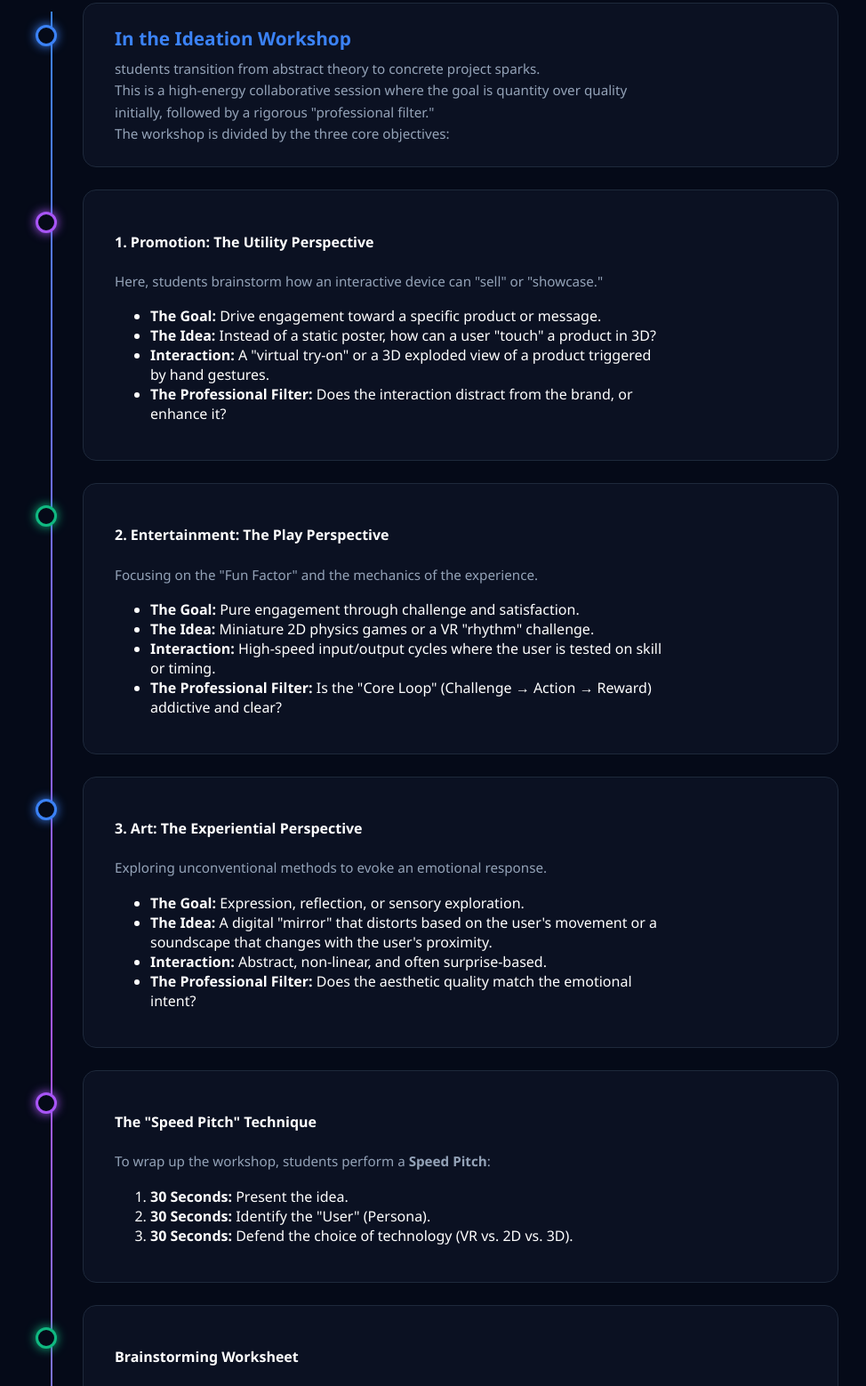
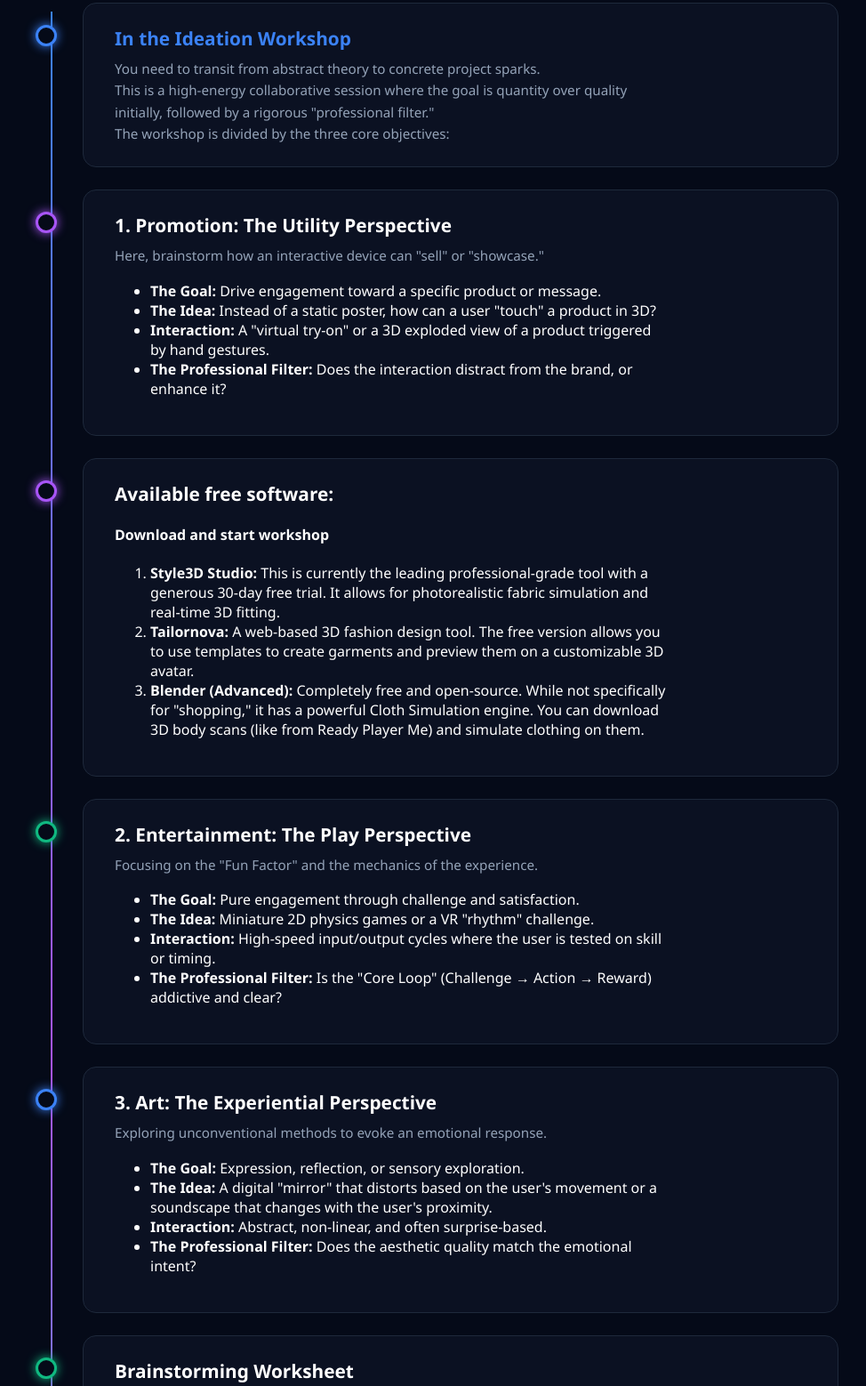
Before and after one commit to lolymagdy2006-boop/Designing-an-Interactive-Device, a plain HTML site: page Lecture 2 Designing an interactive device.html in a window 1280 px wide. Shown: the part 373-1931 px from the top of the page at 89% size, without its empty margins (147-1121 px from the left). Drawn offline with Linux system fonts and the light colour scheme; a script that the page names is missing.

Commit message:
Update Lecture 2 Designing an interactive device.html

```diff
--- a/Lecture 2 Designing an interactive device.html
+++ b/Lecture 2 Designing an interactive device.html
@@ -89,7 +89,7 @@
                 <div class="card">
                     <div class="content-area">
                         <h3 class="html-title"><b>In the Ideation Workshop</b></h3>
-                        <p>students transition from abstract theory to concrete project sparks.</p>
+                        <p>You need to transit from abstract theory to concrete project sparks.</p>
                         <p>This is a high-energy collaborative session where the goal is quantity over quality initially, followed by a rigorous "professional filter."</p>
                         <p>The workshop is divided by the three core objectives:</p>
                     </div>
@@ -100,8 +100,8 @@
                 <div class="indicator purple-glow"></div>
                 <div class="card">
                     <div class="content-area">
-                        <h4><b>1. Promotion: The Utility Perspective</b></h4>
-                        <p>Here, students brainstorm how an interactive device can "sell" or "showcase."</p>
+                        <h3><b>1. Promotion: The Utility Perspective</b></h3>
+                        <p>Here, brainstorm how an interactive device can "sell" or "showcase."</p>
                         <ul>
                             <li><b>The Goal:</b> Drive engagement toward a specific product or message.</li>
                             <li><b>The Idea:</b> Instead of a static poster, how can a user "touch" a product in 3D?</li>
@@ -112,11 +112,28 @@
                 </div>
             </div>
 
+
+            <div class="lesson-item">
+                <div class="indicator purple-glow"></div>
+                <div class="card">
+                    <div class="content-area">
+                        <h3><b>Available free software:</b></h3>
+                        <h4><b>Download and start workshop</b></h4>
+                        <ol>
+                            <li><b>Style3D Studio:</b> This is currently the leading professional-grade tool with a generous 30-day free trial. It allows for photorealistic fabric simulation and real-time 3D fitting.</li>
+                            <li><b>Tailornova:</b> A web-based 3D fashion design tool. The free version allows you to use templates to create garments and preview them on a customizable 3D avatar. </li>
+                            <li><b>Blender (Advanced):</b> Completely free and open-source. While not specifically for "shopping," it has a powerful Cloth Simulation engine. You can download 3D body scans (like from Ready Player Me) and simulate clothing on them.  </li>
+                        </ol>
+                    </div>
+                </div>
+            </div>
+
+
             <div class="lesson-item">
                 <div class="indicator green-glow"></div>
                 <div class="card">
                     <div class="content-area">
-                        <h4><b>2. Entertainment: The Play Perspective</b></h4>
+                        <h3><b>2. Entertainment: The Play Perspective</b></h3>
                         <p>Focusing on the "Fun Factor" and the mechanics of the experience.</p>
                         <ul>
                             <li><b>The Goal:</b> Pure engagement through challenge and satisfaction.</li>
@@ -132,7 +149,7 @@
                 <div class="indicator blue-glow"></div>
                 <div class="card">
                     <div class="content-area">
-                        <h4><b>3. Art: The Experiential Perspective</b></h4>
+                        <h3><b>3. Art: The Experiential Perspective</b></h3>
                         <p>Exploring unconventional methods to evoke an emotional response.</p>
                         <ul>
                             <li><b>The Goal:</b> Expression, reflection, or sensory exploration.</li>
@@ -145,25 +162,10 @@
             </div>
 
             <div class="lesson-item">
-                <div class="indicator purple-glow"></div>
-                <div class="card">
-                    <div class="content-area">
-                        <h4><b>The "Speed Pitch" Technique</b></h4>
-                        <p>To wrap up the workshop, students perform a <b>Speed Pitch</b>:</p>
-                        <ol>
-                            <li><b>30 Seconds:</b> Present the idea.</li>
-                            <li><b>30 Seconds:</b> Identify the "User" (Persona).</li>
-                            <li><b>30 Seconds:</b> Defend the choice of technology (VR vs. 2D vs. 3D).</li>
-                        </ol>
-                    </div>
-                </div>
-            </div>
-
-            <div class="lesson-item">
                 <div class="indicator green-glow"></div>
                 <div class="card">
                     <div class="content-area">
-                        <h4><b>Brainstorming Worksheet</b></h4>
+                        <h3><b>Brainstorming Worksheet</b></h3>
                         <p>Here we will create the <b>Student Brainstorming Worksheet</b> as a new note.</p>
                         <p>This document is designed to guide students through the four critical stages of ideation:</p>
                         <p>defining the objective, identifying the persona, mapping the interaction loop, and performing a technical reality check.</p>
```
